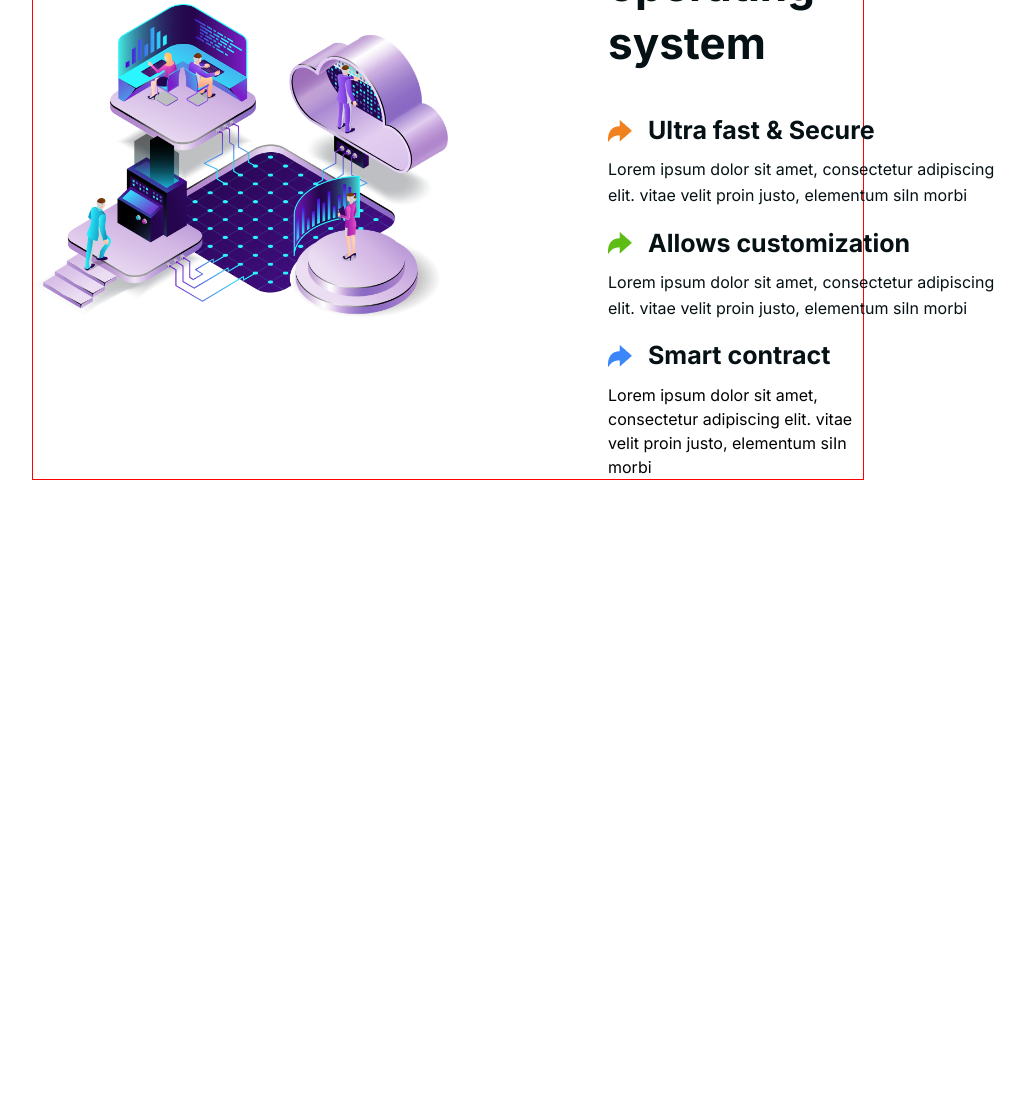
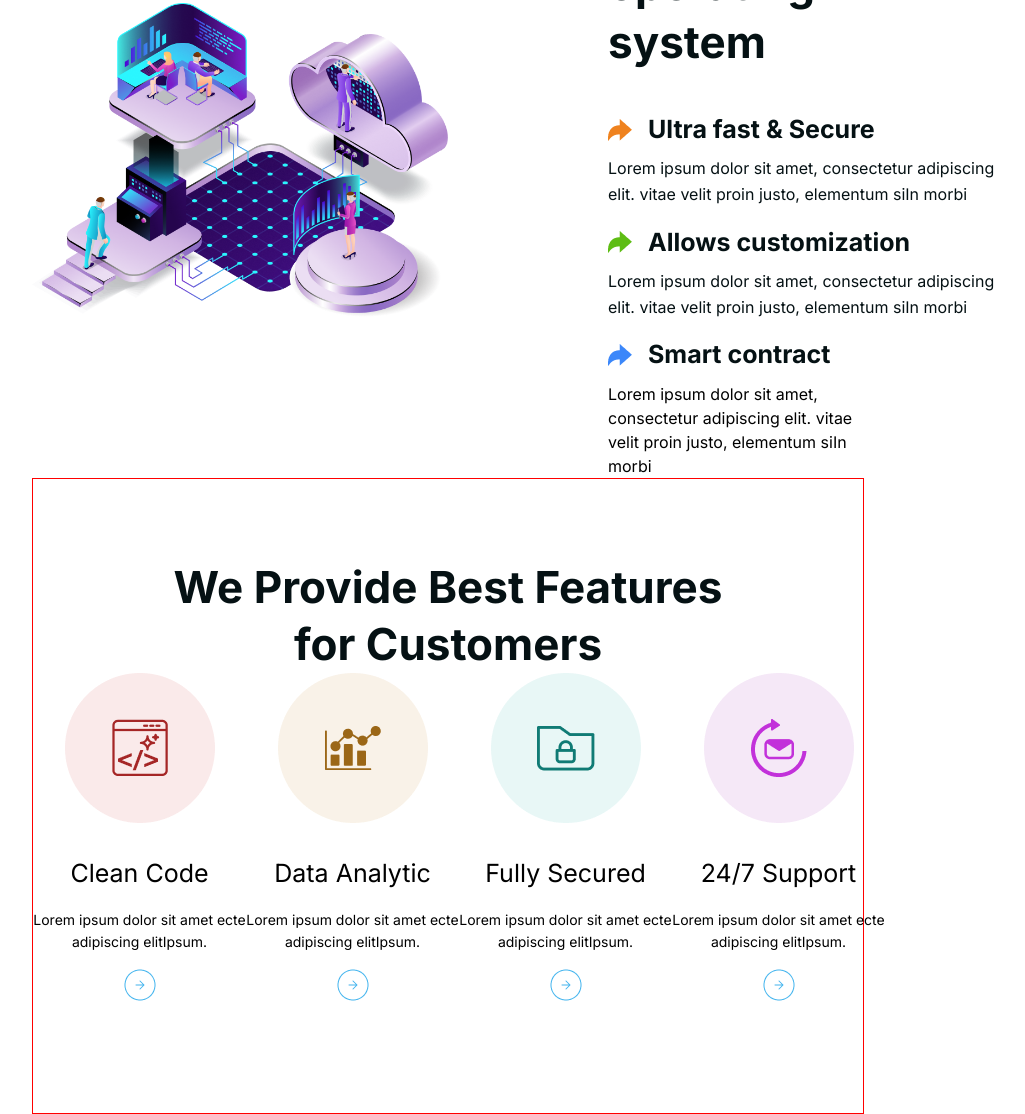
Before and after one commit to nathan-codes/codext-project, a plain HTML site: page index.html in a window 1280 px wide. Shown: the part 926-2040 px from the top of the page, without its empty margins (192-1217 px from the left). Before the commit the page ends 1406 px from the top, so only its background shows below. Drawn offline with Linux system fonts and the light colour scheme.

Commit message:
customer component complete

```diff
--- a/index.html
+++ b/index.html
@@ -84,6 +84,62 @@
 
         </div>
       </section>
+
+<section class="customer-section container">
+    <h2>We Provide Best Features <br> for Customers </h2>
+
+
+
+    <div class="card-group">
+
+    <div class="card" >
+  <img src="/assets/Group 411.png" card-img-top" alt="...">
+  <div class="card-body">
+    <h5 class="card-title">Clean Code</h5>
+    <p class="card-text">Lorem ipsum dolor sit amet ecte adipiscing elitIpsum.</p>
+    <a href="#">
+        <img src="/assets/Group 12.png" alt="">
+    </a>
+  </div>
+</div>
+
+   <div class="card" >
+  <img src="/assets/Group 412.png" card-img-top" alt="...">
+  <div class="card-body">
+    <h5 class="card-title">Data Analytic</h5>
+    <p class="card-text">Lorem ipsum dolor sit amet ecte adipiscing elitIpsum.</p>
+    <a href="#">
+        <img src="/assets/Group 12.png" alt="">
+    </a>
+  </div>
+</div>
+
+   <div class="card" >
+  <img src="/assets/Group 413.png" card-img-top" alt="...">
+  <div class="card-body">
+    <h5 class="card-title">Fully Secured</h5>
+    <p class="card-text">Lorem ipsum dolor sit amet ecte adipiscing elitIpsum.</p>
+    <a href="#">
+        <img src="/assets/Group 12.png" alt="">
+    </a>
+  </div>
+</div>
+
+   <div class="card" >
+  <img src="/assets/Group 414.png" card-img-top" alt="...">
+  <div class="card-body">
+    <h5 class="card-title">24/7 Support</h5>
+    <p class="card-text">Lorem ipsum dolor sit amet ecte adipiscing elitIpsum.</p>
+    <a href="#">
+        <img src="/assets/Group 12.png" alt="">
+    </a>
+  </div>
+</div>
+
+
+    </div>
+</section>
+
     </main>
 
     <footer></footer>
--- a/styles.css
+++ b/styles.css
@@ -186,7 +186,6 @@ img.logo {
   padding-top: 3rem;
   display: flex;
   align-items: center;
-  border: 1px solid red;
 }
 
 .feature-section div {
@@ -195,7 +194,6 @@ img.logo {
 
 .feature-text {
   padding-left: 10rem;
-
 }
 .feature-text h2 {
   color: var(--Black, #051114);
@@ -219,7 +217,6 @@ img.logo {
 }
 
 .feature-header h3 {
-
   padding-left: 1rem;
   color: var(--Black, #051114);
   font-family: Inter;
@@ -230,7 +227,7 @@ img.logo {
 }
 
 .feature-text p {
-    width: 25rem;
+  width: 25rem;
   color: var(--Black, #051114);
   font-family: Inter;
   font-size: 1rem;
@@ -238,3 +235,62 @@ img.logo {
   font-weight: 400;
   line-height: 160%; /* 1.4rem */
 }
+
+/* Customer Section */
+.customer-section {
+  border: 1px solid red;
+  padding: 5rem 0;
+}
+.customer-section h2 {
+  color: var(--Black, #051114);
+  text-align: center;
+  font-size: 2.75rem;
+  font-style: normal;
+  font-weight: 600;
+  line-height: 130%;
+}
+
+.card {
+  text-align: center;
+  width: 16.6rem;
+
+}
+
+
+.card-group {
+    display: flex;
+    justify-content: space-evenly;
+}
+
+.card img {
+  margin: 0 auto;
+}
+.card-body {
+
+  padding: 2rem 0;
+    border-bottom-left-radius: 10px;
+    border-bottom-right-radius: 10px;
+}
+.card-title {
+  color: black;
+  text-align: center;
+  font-family: Inter;
+  font-size: 1.5625rem;
+  font-style: normal;
+  font-weight: 500;
+  line-height: 150%;
+  /* 2.34375rem */
+}
+
+.card-text {
+  color: black;
+  text-align: center;
+  font-family: Inter;
+  font-size: 0.875rem;
+  font-style: normal;
+  font-weight: 400;
+  line-height: 160%; /* 1.4rem */
+  width: 13.3125rem;
+  margin:  0 auto;
+  padding: 1rem 0;
+}
```
Also changed, not shown: assets/Group 12.png (added), assets/Group 9.png (added).
